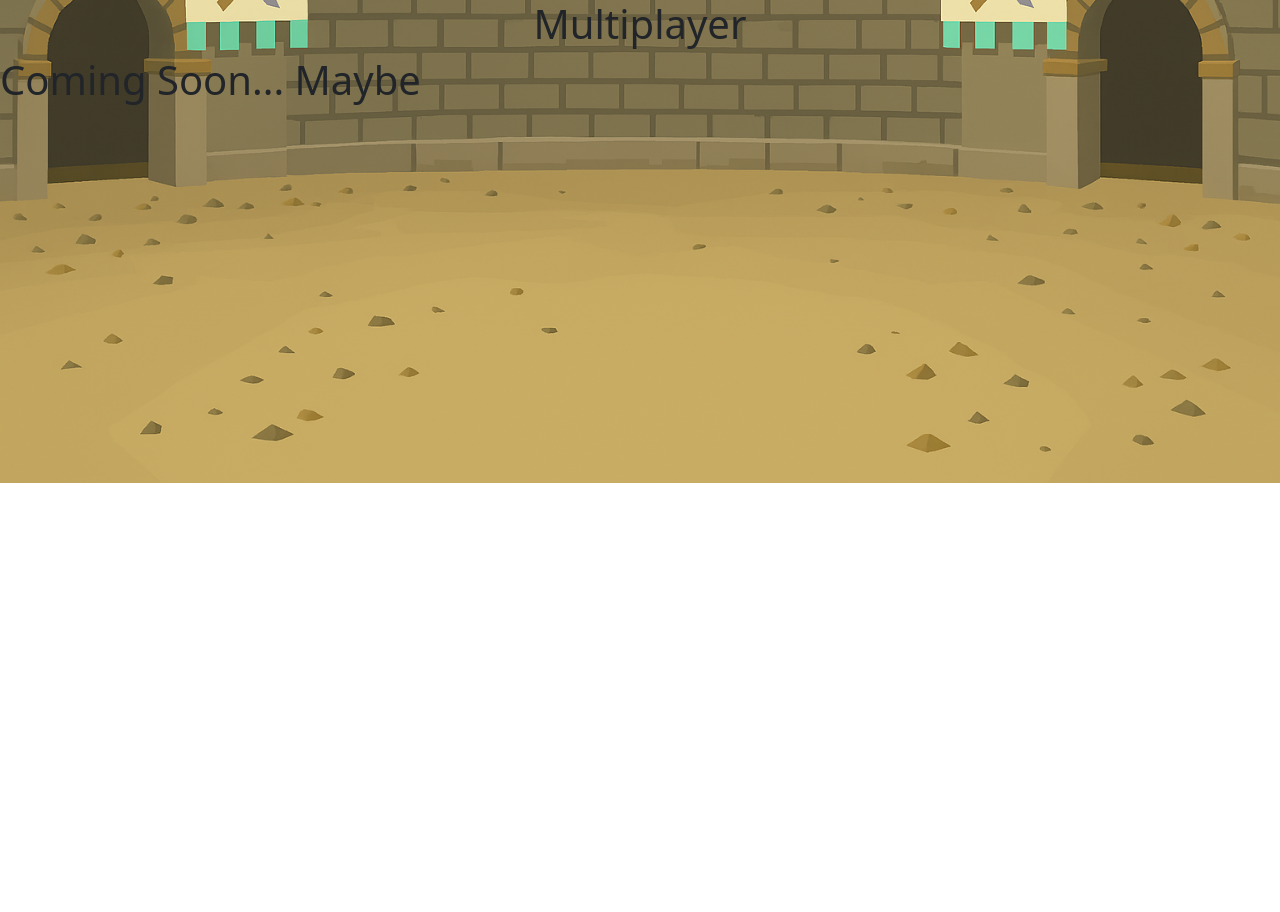
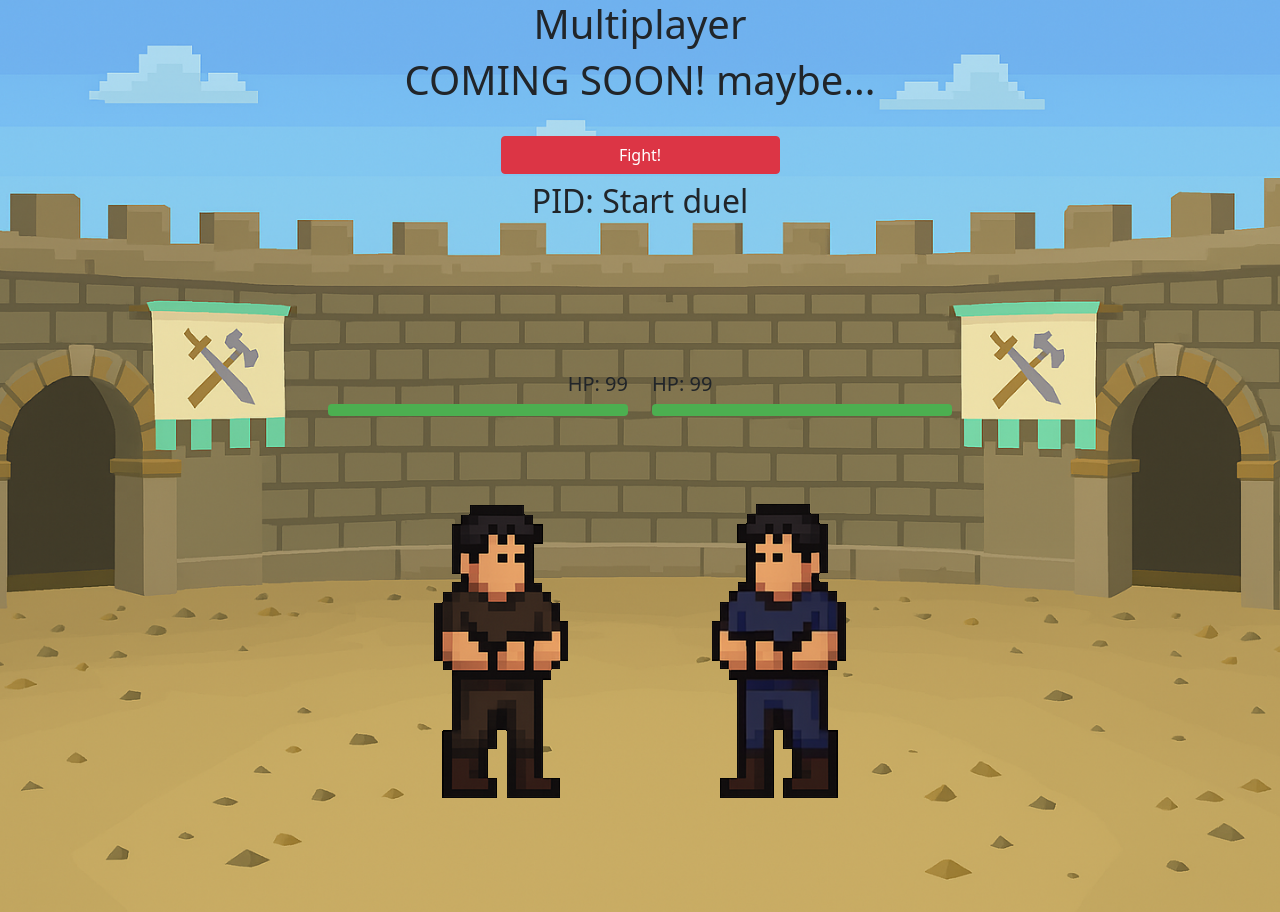
Before and after one commit to JuanTGit/duel-arena, a React (Vite) app: page /online in a window 1280 px wide. Before the commit the page ends 800 px from the top, so only its background shows below. Built offline with nearby package versions, Linux system fonts and the light colour scheme.

Commit message:
Notification for online

```diff
--- a/src/components/Lobby/Online.jsx
+++ b/src/components/Lobby/Online.jsx
@@ -4,7 +4,8 @@ function Online(){
     return(
         <>
             <h1 className="text-center">Multiplayer</h1>
-            <h1>Coming Soon... Maybe</h1>
+            <h1 className="text-center">COMING SOON! maybe...</h1>
+            <Fight />
         </>
     )
 }
```
